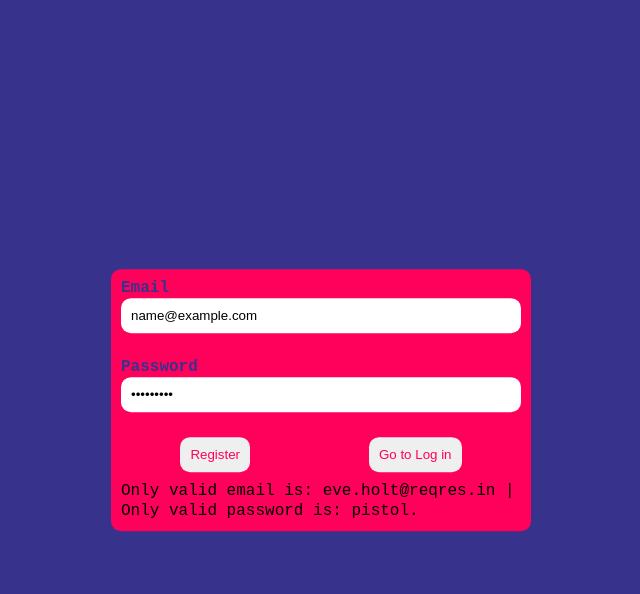
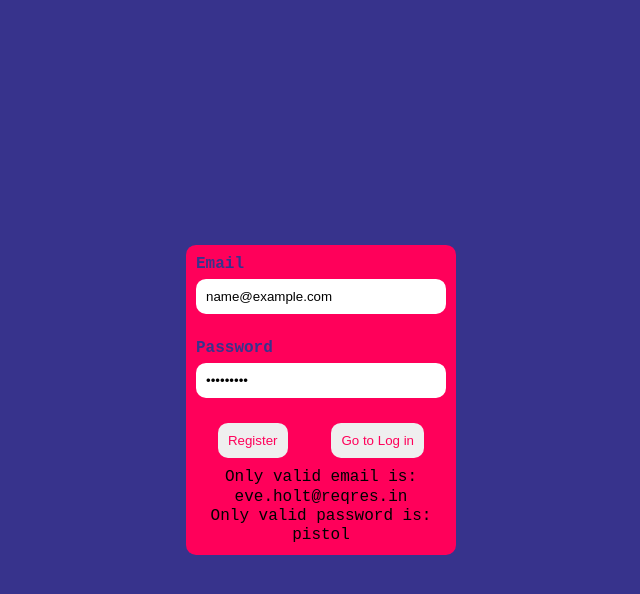
Before and after one commit to adrimihailescu/hedgehog, a React (Create React App) app: page / in a window 1280 px wide. Both pictures are taken after typing "name@example.com", "Sample123" into the empty fields and a click on the button "Register". Shown: the top 594 px of the page, without its empty margins (319-959 px from the left). Built offline with nearby package versions, Linux system fonts and the light colour scheme.

Commit message:
add change to forms error

```diff
--- a/src/components/pageSwitcher/adminSection/addUser/index.jsx
+++ b/src/components/pageSwitcher/adminSection/addUser/index.jsx
@@ -35,14 +35,14 @@ const AddNewUser = ({ addNewUser }) => {
 
   const handleFormSubmit = async (e) => {
     e.preventDefault();
-    let submitError = "";
+    let submitError = [];
 
     if (!nameRef.current.value.length) {
-      submitError = "Name cannot be blank. | ";
+      submitError.push("Name cannot be blank.");
     }
 
     if (!jobRef.current.value.length) {
-      submitError += "Job cannot be blank.";
+      submitError.push("Job cannot be blank.");
     }
 
     if (submitError?.length) {
@@ -73,7 +73,7 @@ const AddNewUser = ({ addNewUser }) => {
         </Label>
         <Button type="submit">Add New User</Button>
       </UserForm>
-      {error && <p>{error}</p>}
+      {error && error.map((err, index) => <p key={`err-${index}`}>{err}</p>)}
     </FormWrapper>
   );
 };
--- a/src/components/pageSwitcher/registerAndSignIn/index.jsx
+++ b/src/components/pageSwitcher/registerAndSignIn/index.jsx
@@ -56,14 +56,14 @@ const RegisterAndSignIn = ({ setIsUserSignedIn }) => {
 
   const handleFormSubmit = async (e) => {
     e.preventDefault();
-    let submitError = "";
+    let submitError = [];
 
     if (emailRef.current.value !== validEmail) {
-      submitError = `Only valid email is: ${validEmail} | `;
+      submitError.push(`Only valid email is: ${validEmail}`);
     }
 
     if (passwordRef.current.value !== validPassword) {
-      submitError += ` Only valid password is: ${validPassword}.`;
+      submitError.push(`Only valid password is: ${validPassword}`);
     }
 
     if (submitError?.length) {
@@ -80,7 +80,7 @@ const RegisterAndSignIn = ({ setIsUserSignedIn }) => {
   return (
     <RegisterForm onSubmit={handleFormSubmit}>
       <Label>
-        Email
+        <span>Email</span>
         <Input
           ref={emailRef}
           type="email"
@@ -89,7 +89,7 @@ const RegisterAndSignIn = ({ setIsUserSignedIn }) => {
         />
       </Label>
       <Label>
-        Password
+        <span>Password</span>
         <Input
           ref={passwordRef}
           type="password"
@@ -106,7 +106,7 @@ const RegisterAndSignIn = ({ setIsUserSignedIn }) => {
           {componentType === componentTypes.register ? " Log in" : " Register"}
         </Button>
       </ButtonWrapper>
-      {error && <p>{error}</p>}
+      {error && error.map((err, index) => <p key={`err-${index}`}>{err}</p>)}
     </RegisterForm>
   );
 };
--- a/src/components/pageSwitcher/registerAndSignIn/style.js
+++ b/src/components/pageSwitcher/registerAndSignIn/style.js
@@ -11,8 +11,7 @@ export const RegisterForm = styled.form`
   background-color: ${stylesVariables.color.primary};
   border-radius: 10px;
   padding: 10px;
-  margin: auto;
-  max-width: 400px;
+  width: 250px;
 
   &:hover {
     box-shadow: 0px 0px 20px -2px ${stylesVariables.color.mainColor};
@@ -20,6 +19,7 @@ export const RegisterForm = styled.form`
 
   p {
     font-size: 16px;
+    text-align: center;
   }
 `;
 
@@ -29,6 +29,12 @@ export const Label = styled.label`
   margin-bottom: 15px;
   color: ${stylesVariables.color.secondary};
   font-weight: bold;
+
+  span {
+    align-self: start;
+    padding-right: 10px;
+    padding-bottom: 5px;
+  }
 `;
 
 export const Input = styled.input`
```
